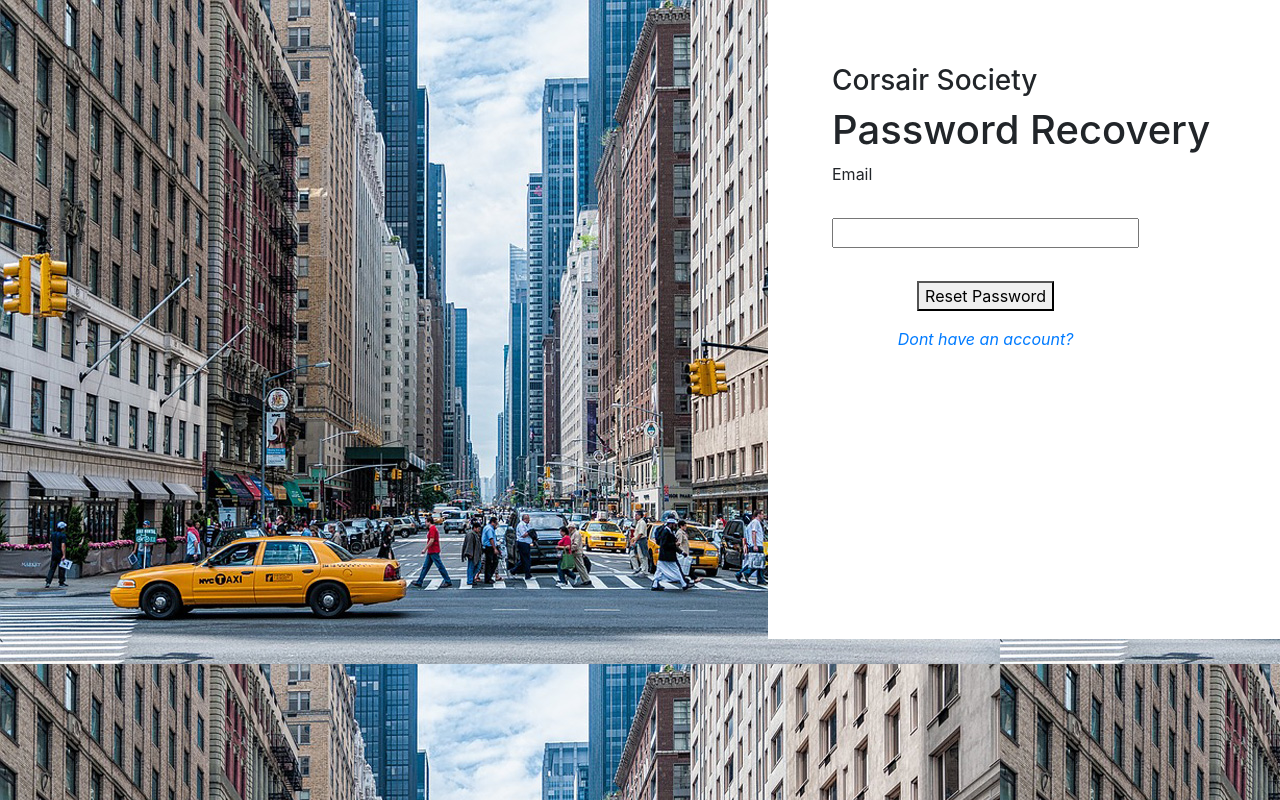
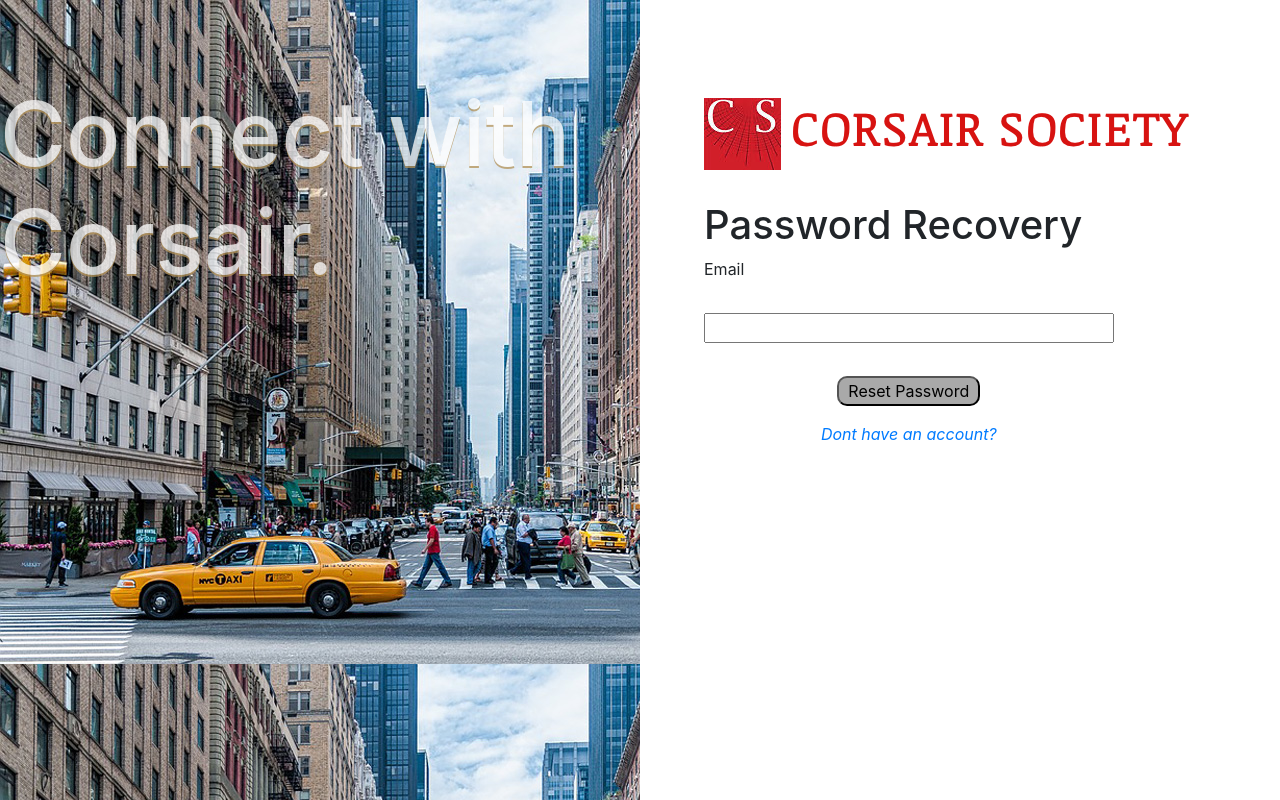
Before and after one commit to CarlosLopezRamirez/corsair-webapp, a Django app: template corsair/templates/login/reset-pw.html in a window 1280 px wide. Run offline with Django 3.2, Linux system fonts and the light colour scheme; the template is opened without the code that fills it, so the values that code supplies are empty.

Commit message:
style change, start change-pw

```diff
--- /dev/null
+++ b/corsair/templates/login/change-pw.css
@@ -0,0 +1,4 @@
+body {
+    background-image: url("./assets/login_building.jpg");
+    height: 100vh;
+}
--- a/corsair/templates/login/login.js
+++ b/corsair/templates/login/login.js
@@ -9,3 +9,7 @@ function validateSignIn() {
     console.log(password.value);
     console.log(remember.value);
 }
+
+function transition() {
+    console.log("yo");
+}
--- a/corsair/templates/login/reset-pw.css
+++ b/corsair/templates/login/reset-pw.css
@@ -1,19 +1,35 @@
-body {
+.banner {
     background-image: url("./assets/login_centralpark.jpg");
-}
-.banner {
     width: 50%;
-    height: 100%;
+    height: 100vh;
     float: left;
     display: flex;
     flex-flow: column;
     overflow: hidden;
 }
+.banner-text {
+    font-size: 90px;
+    color: white;
+    opacity: 90%;
+    margin-top: 5rem;
+    opacity: 75%;
+    text-shadow: 0px 1.5px #b39257;
+}
 .input {
-    width: 40%;
-    height: 100%;
+    width: 50%;
+    height: 100vh;
     min-height: 100%;
     float: right;
     background: white;
     overflow: hidden;
 }
+.submit-button {
+    width: 35%;
+    background-color: darkgrey;
+    cursor: pointer;
+    border-radius: 10px;
+}
+.submit-button:hover {
+    background-color: #b39257;
+    box-shadow: 4px 4px 4px lightgrey;
+}
--- a/corsair/templates/login/reset-pw.html
+++ b/corsair/templates/login/reset-pw.html
@@ -12,10 +12,10 @@
 </head>
 <body>
     <div class="banner">
-        <!-- <h1 style="color: white;"></h1> -->
+        <h1 class="banner-text">Connect with Corsair.</h1>
     </div>
     <div class="input" style="padding: 4rem;">
-        <h3>Corsair Society</h3>
+        <img src="./assets/corsair_logo.png">
         <h1>Password Recovery</h1>
         <form onsubmit="reset(event.preventDefault())">
             <div style="display:flex; flex-direction: column; align-items: flex-start; justify-content: center; align-self: center; padding-bottom: 14rem;">
@@ -23,7 +23,7 @@
                 <input name="email" id="email" style="width: 80%;"></input>
                 <hr>
                 <div style="width: 80%; display: flex; justify-content: center; padding-bottom: 1rem;">
-                    <button type="submit" id="reset-pw-button">Reset Password</button>
+                    <button type="submit" id="reset-pw-button" class="submit-button">Reset Password</button>
                 </div>
                 <div style="width: 80%; display: flex; justify-content: center;">
                     <a href="../register/register.html"><i>Dont have an account?</i></a>
```
Also changed, not shown: corsair/templates/login/change-pw.html (+18 -0 lines), corsair/templates/login/login.css (+7 -0 lines), corsair/templates/login/login.html (+3 -4 lines), corsair/templates/login/assets/corsair_logo.png (added), corsair/templates/login/assets/login_building.jpg (added), corsair/templates/login/change-pw.js (added).
